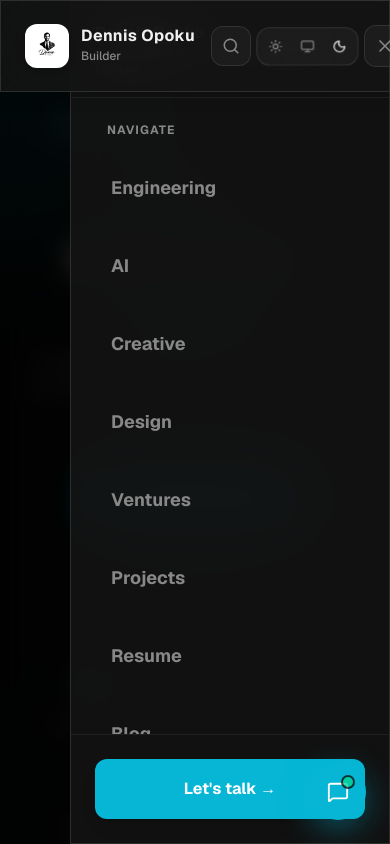
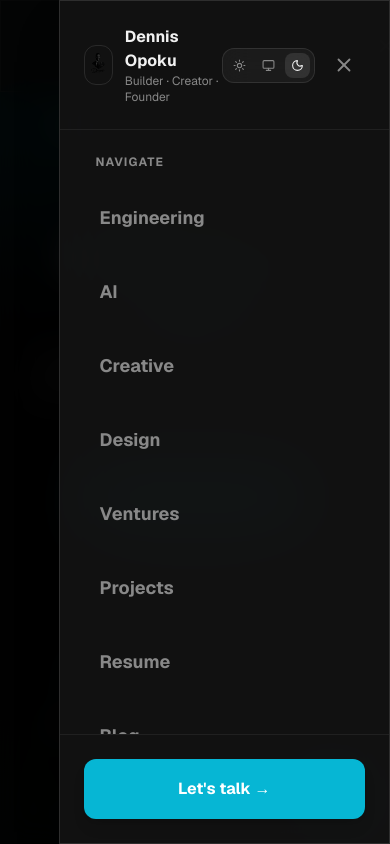
Before and after one commit to dennis-000/Portfolio, a Next.js app: page / in a window 390 px wide. Both pictures are taken after a click on the button 385 px from the left and 46 px from the top of the page. Shown: the top 844 px of the page. Built offline with nearby package versions, Linux system fonts and the light colour scheme.

Commit message:
fix: enhance logo color blending for light/dark modes and fix mobile navigation drawer overlay z-index

```diff
--- a/src/components/Footer.tsx
+++ b/src/components/Footer.tsx
@@ -23,13 +23,11 @@ export function Footer() {
           {/* Brand */}
           <div>
             <Link href="/" className="flex items-center gap-2.5 mb-4">
-              <div className="relative w-8 h-8 rounded-lg overflow-hidden border border-[var(--border)] bg-white p-0.5 shadow-sm flex items-center justify-center">
-                <Image
+              <div className="relative w-8 h-8 rounded-lg overflow-hidden border border-[var(--border)] bg-[var(--bg-secondary)] p-0.5 shadow-sm flex items-center justify-center">
+                <img
                   src="/logo.png"
                   alt="Dennis Opoku Logo"
-                  width={32}
-                  height={32}
-                  className="w-full h-full object-contain rounded-md"
+                  className="w-full h-full object-contain rounded-md dark:invert dark:brightness-125 mix-blend-multiply dark:mix-blend-screen"
                 />
               </div>
               <span className="font-semibold text-sm text-[var(--text)]">Dennis Opoku Asiedu</span>
--- a/src/components/navigation/Navigation.tsx
+++ b/src/components/navigation/Navigation.tsx
@@ -64,13 +64,11 @@ export function Navigation() {
             href="/"
             className="group flex items-center gap-3 shrink-0"
           >
-            <div className="relative w-11 h-11 rounded-xl overflow-hidden shadow-md group-hover:scale-105 border border-[var(--border)] bg-white p-0.5 transition-transform duration-300 flex items-center justify-center">
-              <Image
+            <div className="relative w-11 h-11 rounded-xl overflow-hidden shadow-md group-hover:scale-105 border border-[var(--border)] bg-[var(--bg-secondary)] p-1 transition-all duration-300 flex items-center justify-center">
+              <img
                 src="/logo.png"
                 alt="Dennis Opoku Logo"
-                width={44}
-                height={44}
-                className="w-full h-full object-contain rounded-lg"
+                className="w-full h-full object-contain rounded-lg transition-all dark:invert dark:brightness-125 dark:contrast-125 mix-blend-multiply dark:mix-blend-screen"
               />
             </div>
             <div className="flex flex-col">
@@ -163,11 +161,11 @@ export function Navigation() {
             <motion.button
               whileTap={{ scale: 0.9 }}
               onClick={() => setMobileOpen(!mobileOpen)}
-              className="xl:hidden p-2.5 rounded-xl glass border border-[var(--border)] text-[var(--text-muted)] hover:text-[var(--text)] transition-all"
+              className="xl:hidden w-11 h-11 flex items-center justify-center rounded-xl glass border border-[var(--border)] text-[var(--text)] hover:bg-white/10 transition-all cursor-pointer z-[1002]"
               aria-label={mobileOpen ? "Close menu" : "Open menu"}
               aria-expanded={mobileOpen}
             >
-              {mobileOpen ? <X size={20} /> : <Menu size={20} />}
+              {mobileOpen ? <X size={22} /> : <Menu size={22} />}
             </motion.button>
           </div>
         </nav>
@@ -183,7 +181,7 @@ export function Navigation() {
               animate={{ opacity: 1 }}
               exit={{ opacity: 0 }}
               transition={{ duration: 0.2 }}
-              className="fixed inset-0 z-40 bg-black/75 backdrop-blur-md"
+              className="fixed inset-0 z-[1000] bg-black/80 backdrop-blur-lg"
               onClick={() => setMobileOpen(false)}
             />
 
@@ -193,22 +191,31 @@ export function Navigation() {
               animate={{ x: 0 }}
               exit={{ x: "100%" }}
               transition={{ type: "spring", stiffness: 320, damping: 32 }}
-              className="fixed right-0 top-0 bottom-0 z-50 w-80 flex flex-col glass-strong border-l border-[var(--border)]"
+              className="fixed right-0 top-0 bottom-0 z-[1001] w-[85vw] max-w-sm flex flex-col glass-strong border-l border-[var(--border)] bg-[var(--bg-primary)] shadow-2xl"
             >
               {/* Drawer header */}
-              <div className="flex items-center justify-between px-6 py-5 border-b border-[var(--border)]/60">
-                <div>
-                  <p className="text-base font-bold text-[var(--text)]">Dennis Opoku</p>
-                  <p className="text-xs text-[var(--text-muted)]">Builder · Creator · Founder</p>
+              <div className="flex items-center justify-between px-6 py-6 border-b border-[var(--border)]/60">
+                <div className="flex items-center gap-3">
+                  <div className="w-10 h-10 rounded-xl overflow-hidden border border-[var(--border)] bg-[var(--bg-secondary)] p-0.5 flex items-center justify-center">
+                    <img
+                      src="/logo.png"
+                      alt="Dennis Opoku Logo"
+                      className="w-full h-full object-contain rounded-lg dark:invert dark:brightness-125 mix-blend-multiply dark:mix-blend-screen"
+                    />
+                  </div>
+                  <div>
+                    <p className="text-base font-bold text-[var(--text)]">Dennis Opoku</p>
+                    <p className="text-xs text-[var(--text-muted)]">Builder · Creator · Founder</p>
+                  </div>
                 </div>
                 <div className="flex items-center gap-2">
                   <ThemeToggle />
                   <button
                     onClick={() => setMobileOpen(false)}
-                    className="p-2 rounded-xl hover:bg-white/8 text-[var(--text-muted)] hover:text-[var(--text)] transition-all"
+                    className="p-2.5 rounded-xl hover:bg-white/10 text-[var(--text-muted)] hover:text-[var(--text)] transition-all cursor-pointer"
                     aria-label="Close menu"
                   >
-                    <X size={20} />
+                    <X size={22} />
                   </button>
                 </div>
               </div>
@@ -230,8 +237,9 @@ export function Navigation() {
                       >
                         <Link
                           href={item.href}
+                          onClick={() => setMobileOpen(false)}
                           className={cn(
-                            "flex items-center justify-between px-5 py-5 rounded-xl text-lg transition-all duration-200 font-bold",
+                            "flex items-center justify-between px-5 py-4.5 rounded-xl text-lg transition-all duration-200 font-bold",
                             isActive
                               ? "text-[var(--text)]"
                               : "text-[var(--text-muted)] hover:text-[var(--text)] hover:bg-white/5"
@@ -256,6 +264,7 @@ export function Navigation() {
               <div className="px-6 py-6 border-t border-[var(--border)]/60">
                 <Link
                   href="/contact"
+                  onClick={() => setMobileOpen(false)}
                   className="flex items-center justify-center px-6 py-4.5 text-base font-bold rounded-xl text-white transition-all hover:opacity-90 shadow-lg"
                   style={{ backgroundColor: accentColor }}
                 >
```
